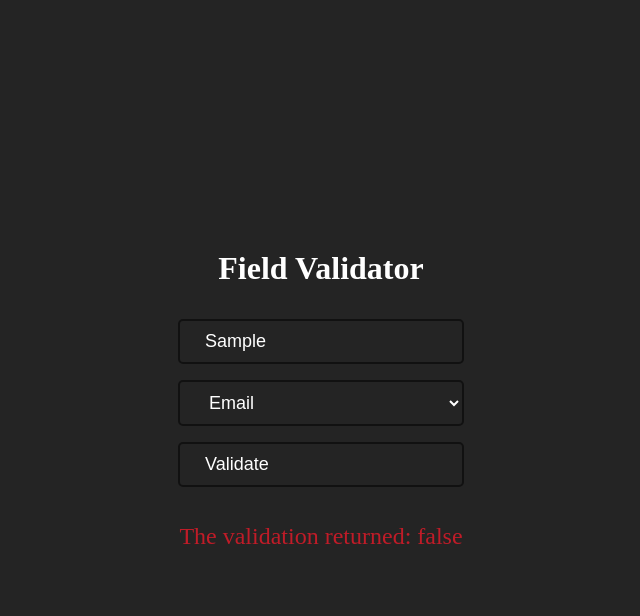
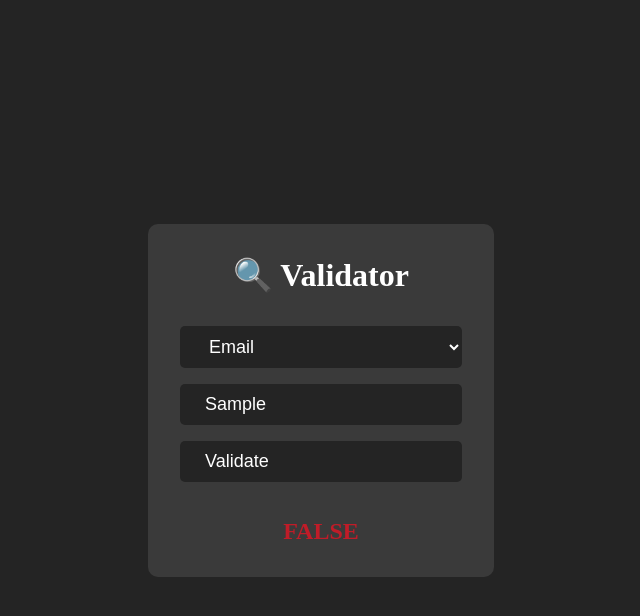
Before and after one commit to opaulojr/validator, a website built with Vite: page index.html in a window 1280 px wide. Both pictures are taken after typing "Sample" into the empty fields and a click on the button "Validate". Shown: the whole page, without its empty margins (319-959 px from the left). Built offline with nearby package versions, Linux system fonts and the light colour scheme.

Commit message:
update-project

```diff
--- a/index.html
+++ b/index.html
@@ -3,15 +3,14 @@
 <head>
   <meta charset="UTF-8">
   <meta name="viewport" content="width=device-width, initial-scale=1.0">
+  <link rel="icon" type="image/png" href="./src/assets/favicon.png">
   <title>Validator</title>
 </head>
 <body>
   <main>
-    <h1 id="title">Field Validator</h1>
+    <h1 id="title">🔍 Validator</h1>
 
     <form>
-    <input id="value" type="text" placeholder="Insert your text here">
-
       <select id="select-options" name="select">
         <option value="email">Email</option>
         <option value="cpf">CPF</option>
@@ -20,11 +19,14 @@
         <option value="url">URL</option>
       </select>
 
+      <input id="value" type="text" placeholder="Insert your text here">
+
       <button id="submit-btn">Validate</button>
     </form>
 
     <p id="answer" style="display: none;"></p>
   </main>
+
 </body>
 <script type="module" src="./src/main.js"></script>
 </html>
--- a/src/main.js
+++ b/src/main.js
@@ -17,7 +17,7 @@ submitBtn.addEventListener('click', (event) => {
     url: validator.isURL(fieldText.value),
   };
 
-  const validationText = `The validation returned: ${validation[option.value]}`;
+  const validationText = `${validation[option.value]}`;
   answer.innerHTML = validationText;
 
   answer.classList.remove('success', 'error');
--- a/src/style.css
+++ b/src/style.css
@@ -1,9 +1,9 @@
 :root {
   --primary-color: #1c71d8;
-  --background-color: #242424;
+  --body-color: #242424;
+  --background-color: #ffffff1a;
   --white-color: #FFF;
   --dark-color: #333;
-  --border-color: #111;
   --success-color: #26a269;
   --error-color: #c01c28;
 }
@@ -19,7 +19,7 @@ body {
   min-height: 100vh;
   align-items: center;
   justify-content: center;
-  background-color: var(--background-color);
+  background-color: var(--body-color);
   color: var(--white-color);
   text-align: center;
 }
@@ -28,7 +28,10 @@ main {
   display: flex;
   max-width: 600px;
   flex-flow: column wrap;
-  padding: 1rem;
+  padding: 2rem;
+  border-radius: 10px;
+  margin: 0 1rem;
+  background-color: var(--background-color);
   gap: 1rem;
 }
 
@@ -49,13 +52,14 @@ form * {
   width: 100%;
   flex-flow: column wrap;
   padding: 10px 25px;
-  border: 2px solid var(--border-color);
+  border: none;
   border-radius: 5px;
-  background-color: var(--background-color);
+  background-color: var(--body-color);
   color: var(--white-color);
   font-size: 1.125rem;
   gap: 1rem;
-  transition: all 0.2s ease;
+  outline: none;
+  transition: all 0.2s ease
 }
 
 #select-options,
@@ -77,6 +81,11 @@ p {
   font-size: 1.5rem;
 }
 
+#answer {
+  font-weight: 600;
+  text-transform: uppercase;
+}
+
 .success {
   color: var(--success-color);
 }
```
Also changed, not shown: README.md, src/assets/favicon.png (added), validator.png (added). Lines whose indentation alone changed are shown as unchanged.
